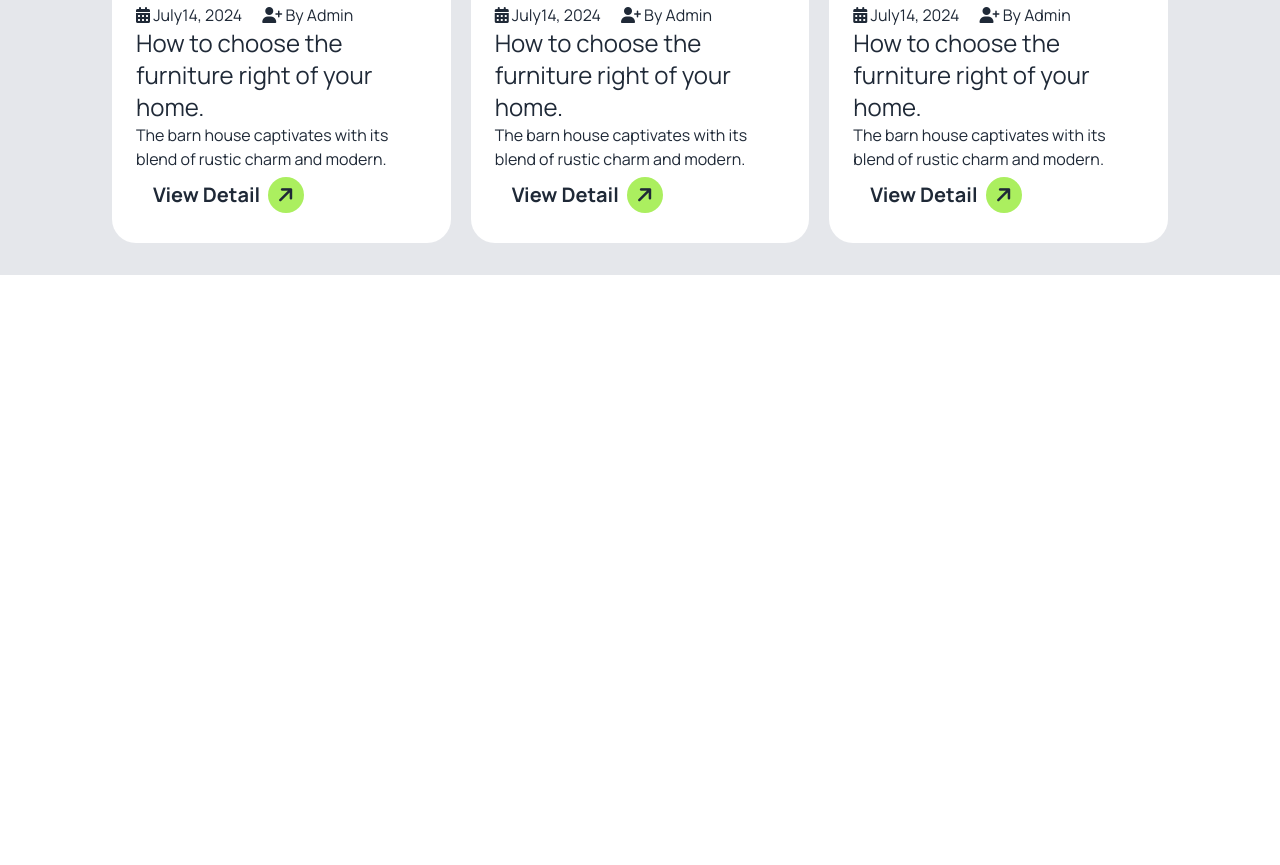
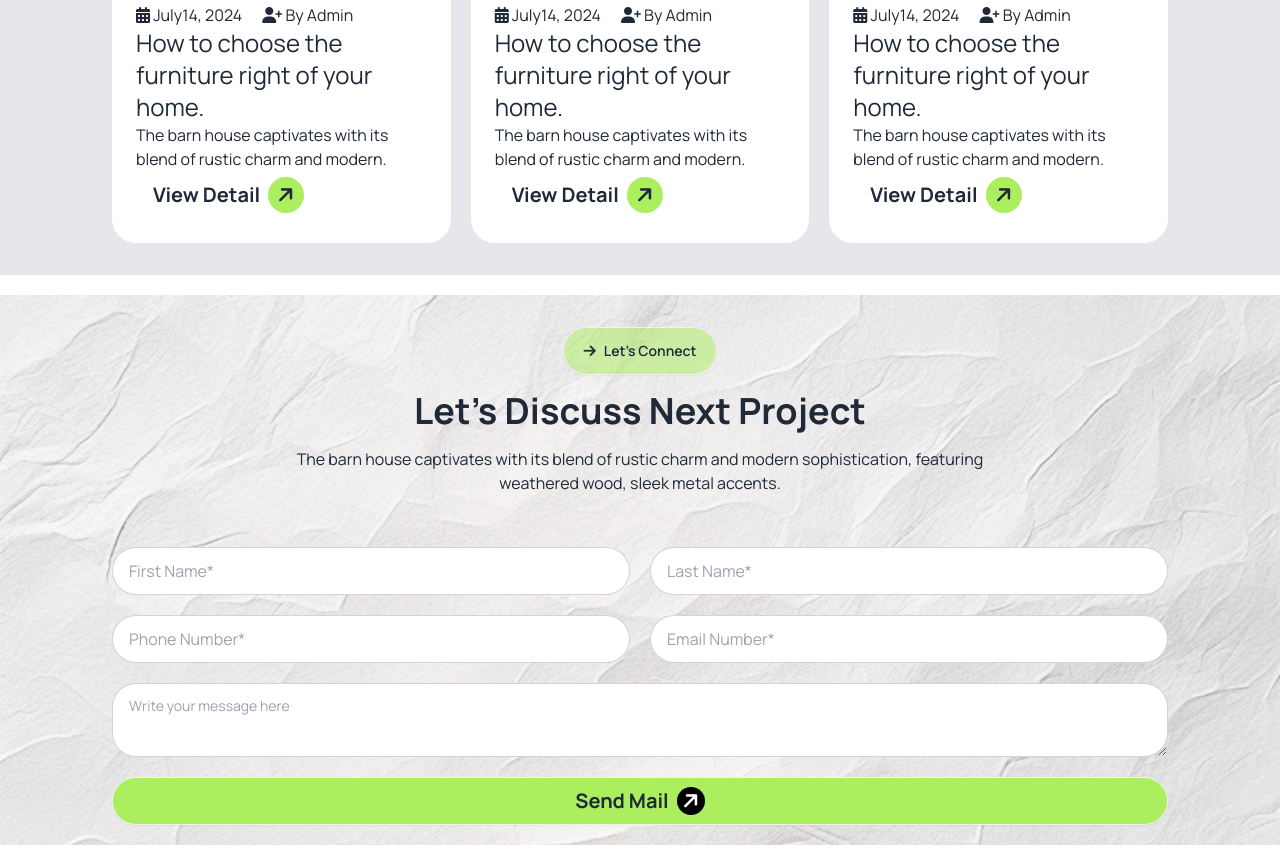
Before and after one commit to Ripa1518/third-assignment, a plain HTML site: page index.html in a window 1280 px wide. Shown: the part 3285-4150 px from the top of the page. Before the commit the page ends 3616 px from the top, so only its background shows below. Drawn offline with nearby package versions, Linux system fonts and the light colour scheme.

Commit message:
added connect section

```diff
--- a/index.html
+++ b/index.html
@@ -10,11 +10,13 @@
     tailwind.config = {
       theme: {
         extend: {
+          backgroundImage:{
+            'rough-bg':"url('assets/bg.jpg')"
+          },
           colors: {
             clifford: '#da373d',
             'house-primary': '#ABEF5F',
             'house-secondary': 'rgba(171, 239, 95, 0.5)',
-            'house-secondary-bg': 'rgb(30, 30, 30)',
           },
         },
       },
@@ -275,7 +277,7 @@ modern sophistication</small>
  </section>
 
  <!-- Read Our Articles and News  -->
-  <section class="my-14 bg-gray-200 ">
+  <section class="mt-14 bg-gray-200 ">
    <div class="text-center space-y-4  py-5">
      <button class="btn bg-house-secondary rounded-3xl px-5"> <i class="fa-solid fa-arrow-right  flex justify-center items-center"></i>Rinterio News</button>
     <h2 class="text-xl md:text-4xl font-bold">Read Our Articles and News</h2>
@@ -338,6 +340,41 @@ modern sophistication</small>
 
   </section>
 
+  <!-- Let’s Discuss Next Project  -->
+   <section class="bg-rough-bg bg-cover bg-center my-5 ">
+      <div class="text-center py-8 space-y-4">
+        <button class="btn bg-house-secondary rounded-3xl px-5"> <i class="fa-solid fa-arrow-right  flex justify-center items-center"></i>Let’s Connect</button>
+        <h2 class="text-4xl font-bold">Let’s Discuss Next Project </h2>
+        <p>The barn house captivates with its blend of rustic charm and modern sophistication, featuring <br> weathered wood, sleek metal accents.</p>
+      </div>
+      <!-- inputbox  -->
+      <div class=" mx-2 md:mx-28 grid grid-cols-1 md:grid-cols-2  gap-5 py-5">
+        <input
+  type="text"
+  placeholder="First Name*"
+  class="input input-bordered rounded-3xl" />
+        <input
+  type="text"
+  placeholder="Last Name*"
+  class="input input-bordered rounded-3xl"  />
+        <input
+  type="text"
+  placeholder="Phone Number*"
+  class="input input-bordered rounded-3xl" />
+        <input
+  type="text"
+  placeholder="Email Number*"
+  class="input input-bordered rounded-3xl" />
+<textarea
+  placeholder="Write your message here"
+  class="textarea textarea-bordered  w-full md:col-span-2 row-span-3 rounded-3xl"></textarea>
+  <a class="btn bg-house-primary rounded-3xl text-xl font-bold md:col-span-2">Send Mail <i class="fa-solid fa-arrow-right -rotate-45 h-7 w-7 bg-black text-white rounded-full flex justify-center items-center"></i></a>
+      </div>
+      <div>
+
+      </div>
+   </section>
+
 
     </main>
     <footer>
```
